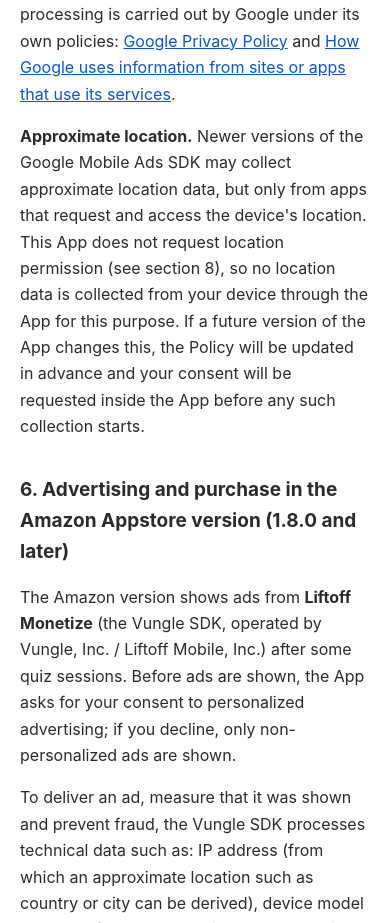
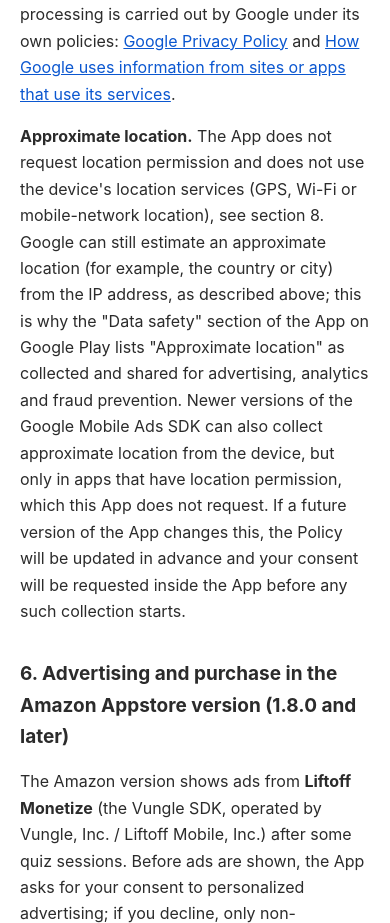
Before and after one commit to westkon109/history-of-world, a plain HTML site: page privacy-policy.html in a window 390 px wide. Shown: the part 5948-6871 px from the top of the page. Drawn offline with Linux system fonts and the light colour scheme.

Commit message:
Privacy policy: align approximate-location note with Play Data safety
Section 5: the app uses no device location services, but Google estimates approximate location from the IP address, which is why Data safety lists Approximate location (collected and shared). Matches Google's Play data disclosure for the Mobile Ads SDK.

Co-Authored-By: Claude Opus 5.5 <noreply@anthropic.com>
Claude-Session: https://claude.ai/code/session_01XAFiq4WQYpjTnNW64e7nRL

```diff
--- a/privacy-policy.html
+++ b/privacy-policy.html
@@ -90,7 +90,7 @@
   </table>
   <p>Ads can be closed and are clearly separated from the App's content.</p>
   <p>To deliver ads, measure them and prevent fraud, the Google Mobile Ads SDK collects the following data directly from your device, according to Google's disclosure for developers: <strong>IP address</strong> (from which an approximate location can be derived); <strong>product interactions</strong> (for example app launches, taps and video views); <strong>diagnostic information</strong> (for example app performance and crash data); and <strong>device identifiers</strong> (the Android advertising ID — not for users under 13 — and the app set ID). Google uses this data for advertising, analytics and fraud prevention; it is encrypted in transit. The processing is carried out by Google under its own policies: <a href="https://policies.google.com/privacy">Google Privacy Policy</a> and <a href="https://policies.google.com/technologies/partner-sites">How Google uses information from sites or apps that use its services</a>.</p>
-  <p><strong>Approximate location.</strong> Newer versions of the Google Mobile Ads SDK may collect approximate location data, but only from apps that request and access the device's location. This App does not request location permission (see section 8), so no location data is collected from your device through the App for this purpose. If a future version of the App changes this, the Policy will be updated in advance and your consent will be requested inside the App before any such collection starts.</p>
+  <p><strong>Approximate location.</strong> The App does not request location permission and does not use the device's location services (GPS, Wi-Fi or mobile-network location), see section 8. Google can still estimate an approximate location (for example, the country or city) from the IP address, as described above; this is why the "Data safety" section of the App on Google Play lists "Approximate location" as collected and shared for advertising, analytics and fraud prevention. Newer versions of the Google Mobile Ads SDK can also collect approximate location from the device, but only in apps that have location permission, which this App does not request. If a future version of the App changes this, the Policy will be updated in advance and your consent will be requested inside the App before any such collection starts.</p>
 
   <h2>6. Advertising and purchase in the Amazon Appstore version (1.8.0 and later)</h2>
   <p>The Amazon version shows ads from <strong>Liftoff Monetize</strong> (the Vungle SDK, operated by Vungle, Inc. / Liftoff Mobile, Inc.) after some quiz sessions. Before ads are shown, the App asks for your consent to personalized advertising; if you decline, only non-personalized ads are shown.</p>
```
